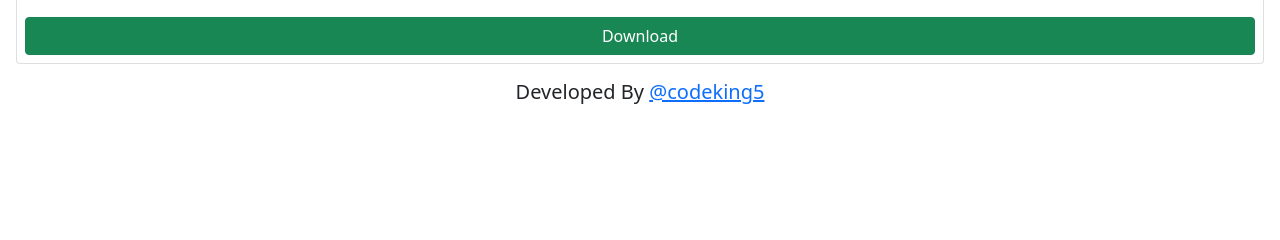
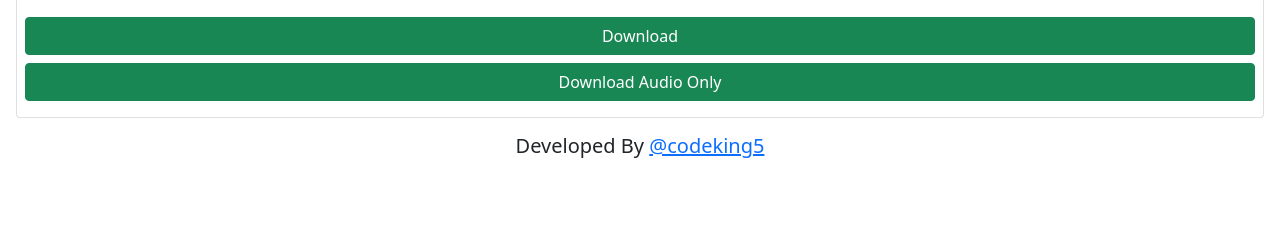
Before and after one commit to flutterbuddy1/youtube-video-downloader-in-python, a Flask app: template templates/download.html in a window 1280 px wide. Shown: the part 128-368 px from the top of the page. Run offline with Flask 2, Linux system fonts and the light colour scheme; the template is opened without the code that fills it, so the values that code supplies are empty; some libraries are stand-ins or nearby versions.

Commit message:
Adding Music Downloader Option

```diff
--- a/main.py
+++ b/main.py
@@ -21,8 +21,8 @@
     return render_template('home.html')
 
 @app.route('/video')
-def video(downloadPath,thumbnailUrl,title,size):
-    return render_template('download.html', path=downloadPath, thumbnail=thumbnailUrl, title=title, size=size)
+def video(downloadPath,thumbnailUrl,title,size,audioPath):
+    return render_template('download.html', path=downloadPath, thumbnail=thumbnailUrl, title=title, size=size,audioPath=audioPath)
 
 
 @app.route('/download', methods=['POST', 'GET'])
@@ -30,9 +30,11 @@
     if request.method == 'POST':
         url = request.form['url']
         yt = YouTube(url)
-        file = yt.streams.filter(progressive=True, file_extension='mp4').order_by('resolution').desc().first().url
-        fileSize = yt.streams.filter(progressive=True, file_extension='mp4').order_by(
+        main = yt.streams
+        file = main.filter(progressive=True, file_extension='mp4').order_by('resolution').desc().first().url
+        fileSize = main.filter(progressive=True, file_extension='mp4').order_by(
             'resolution').desc().first().filesize
+        audioPath = main.get_audio_only().url
     else:
         url = request.args.get('url')
         yt = YouTube(url)
@@ -40,7 +42,10 @@
             'resolution').desc().first().url
         fileSize = yt.streams.filter(progressive=True, file_extension='mp4').order_by(
             'resolution').desc().first().filesize
-    return video(file,yt.thumbnail_url,yt.title,convertFloatToDecimal((fileSize/1024.0**2), 0))
+        audioPath = yt.streams.filter(progressive=True, file_extension='mp4').get_audio_only().url
+
+    print("Audio Path is : ",audioPath)
+    return video(file,yt.thumbnail_url,yt.title,convertFloatToDecimal((fileSize/1024.0**2), 0),audioPath)
 
 
 # main driver function
--- a/templates/download.html
+++ b/templates/download.html
@@ -12,7 +12,8 @@
       <img src="{{thumbnail}}" alt="{{title}}" style="height:auto;width:100%;">
       <h3 class="m-2">{{title}}</h3>
       <p>File Size : <strong>{{size}} Mb</strong></p>
-      <a href="{{path}}" download class="btn btn-success">Download</a>
+      <a href="{{path}}" download class="btn btn-success mb-2">Download</a>
+      <a href="{{audioPath}}" download class="btn btn-success mb-2">Download Audio Only</a>
     </div>
 
     <div>
```
